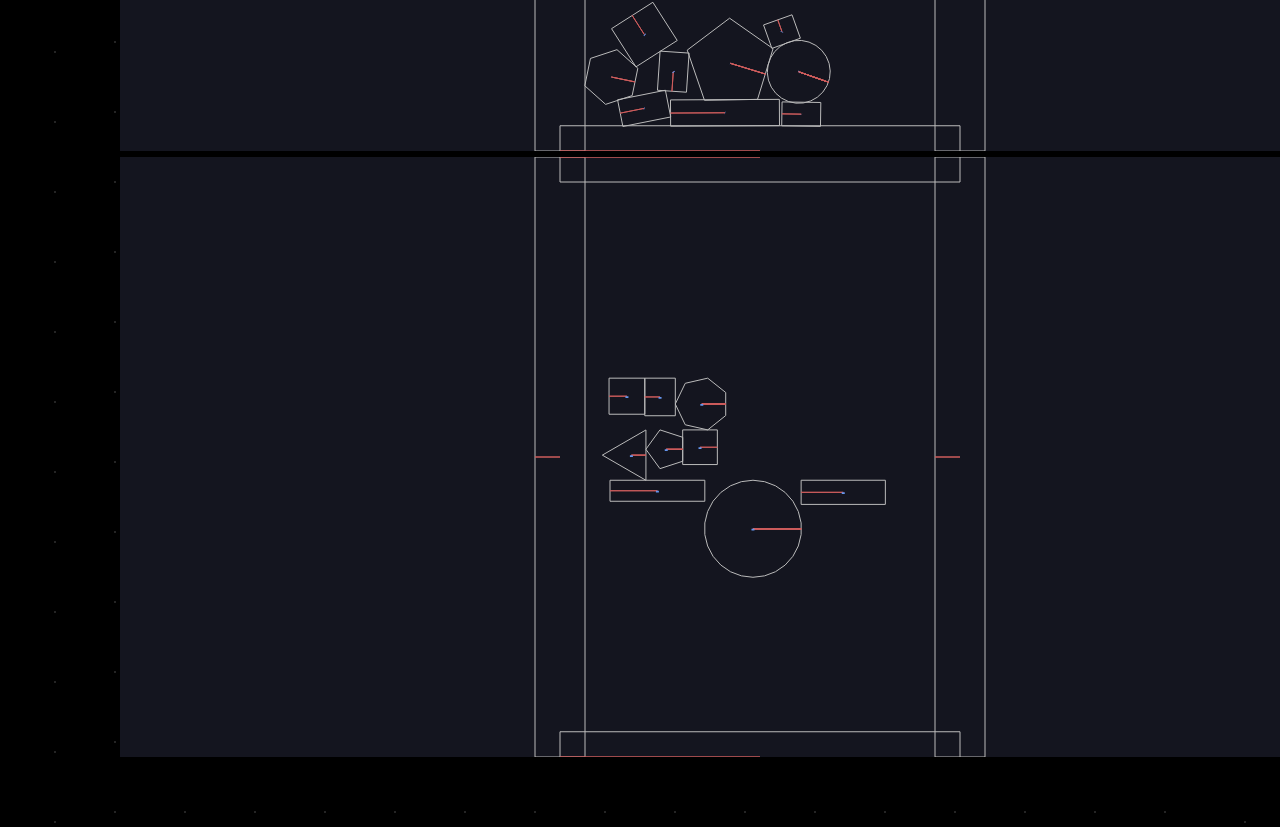
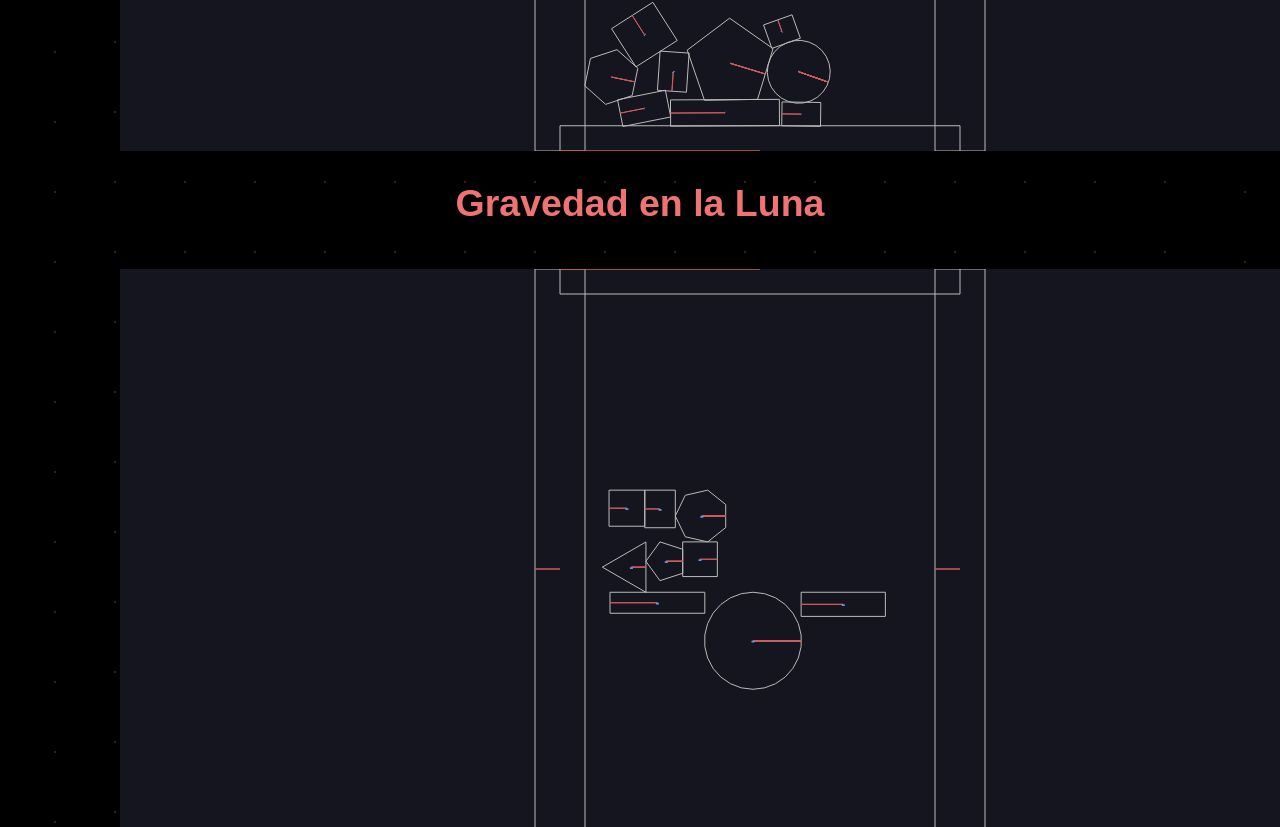
Before and after one commit to JosephSC0121/gravity_simulation, a website: page index.html in a window 1280 px wide. Shown: the part 4553-5380 px from the top of the page. Drawn offline with nearby package versions, Linux system fonts and the light colour scheme; animation ran at ten frames a second.

Commit message:
feat: add tittle

```diff
--- a/index.html
+++ b/index.html
@@ -41,6 +41,10 @@
             display: flex;
             justify-content: center;
             align-items: center;
+        }
+
+        .gravedad1{
+            padding: 10px;
         }
     </style>
 </head>
@@ -163,7 +167,12 @@
 
     </div>
 
-    <div id="gravityDiv1"></div>
+    <div id="gravityDiv1">
+        <h2>
+            Gravedad en la Luna
+        </h2>
+
+    </div>
 
     <script src="https://cdnjs.cloudflare.com/ajax/libs/matter-js/0.17.1/matter.min.js"></script>
     <script src="newtonsCradle.js"></script>
```
